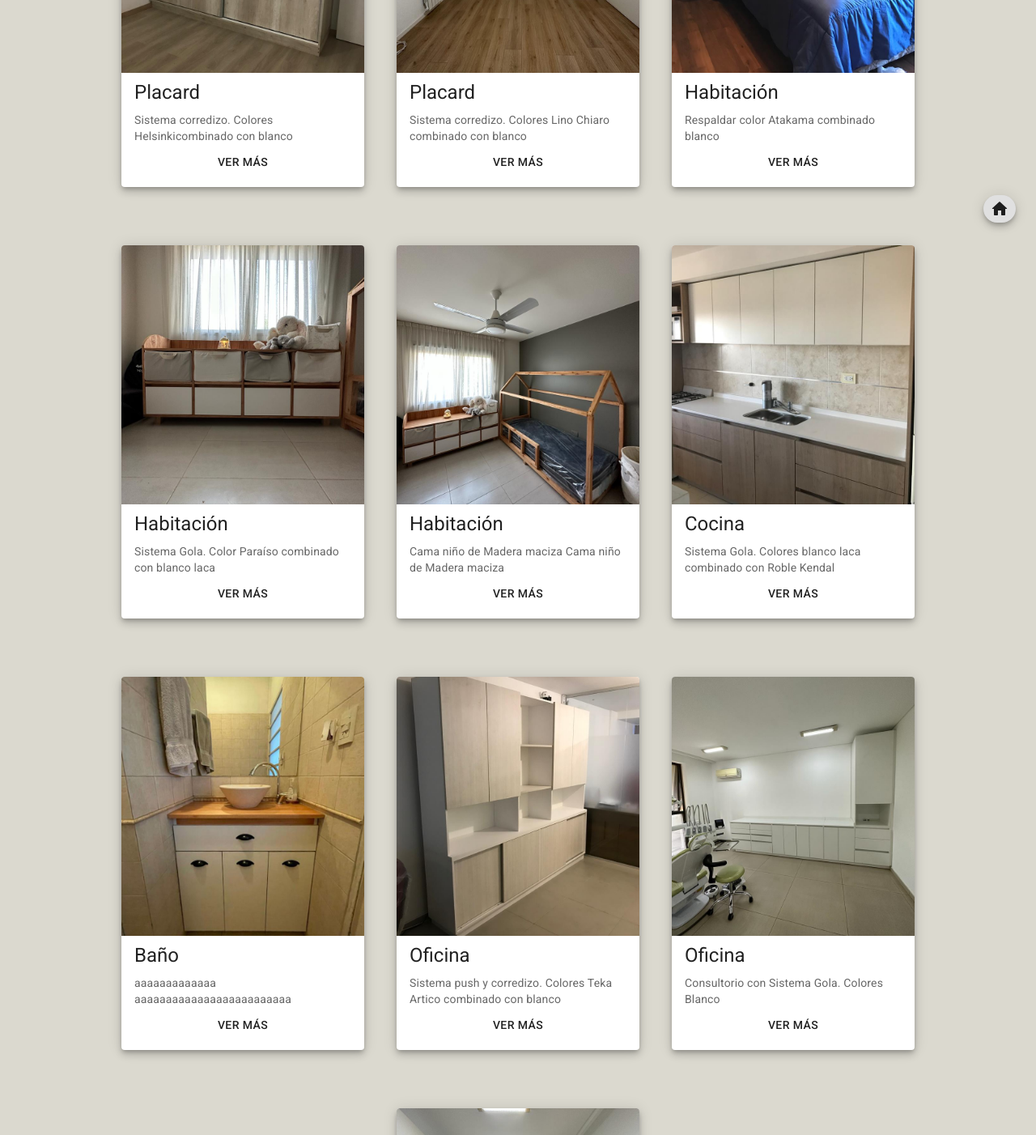
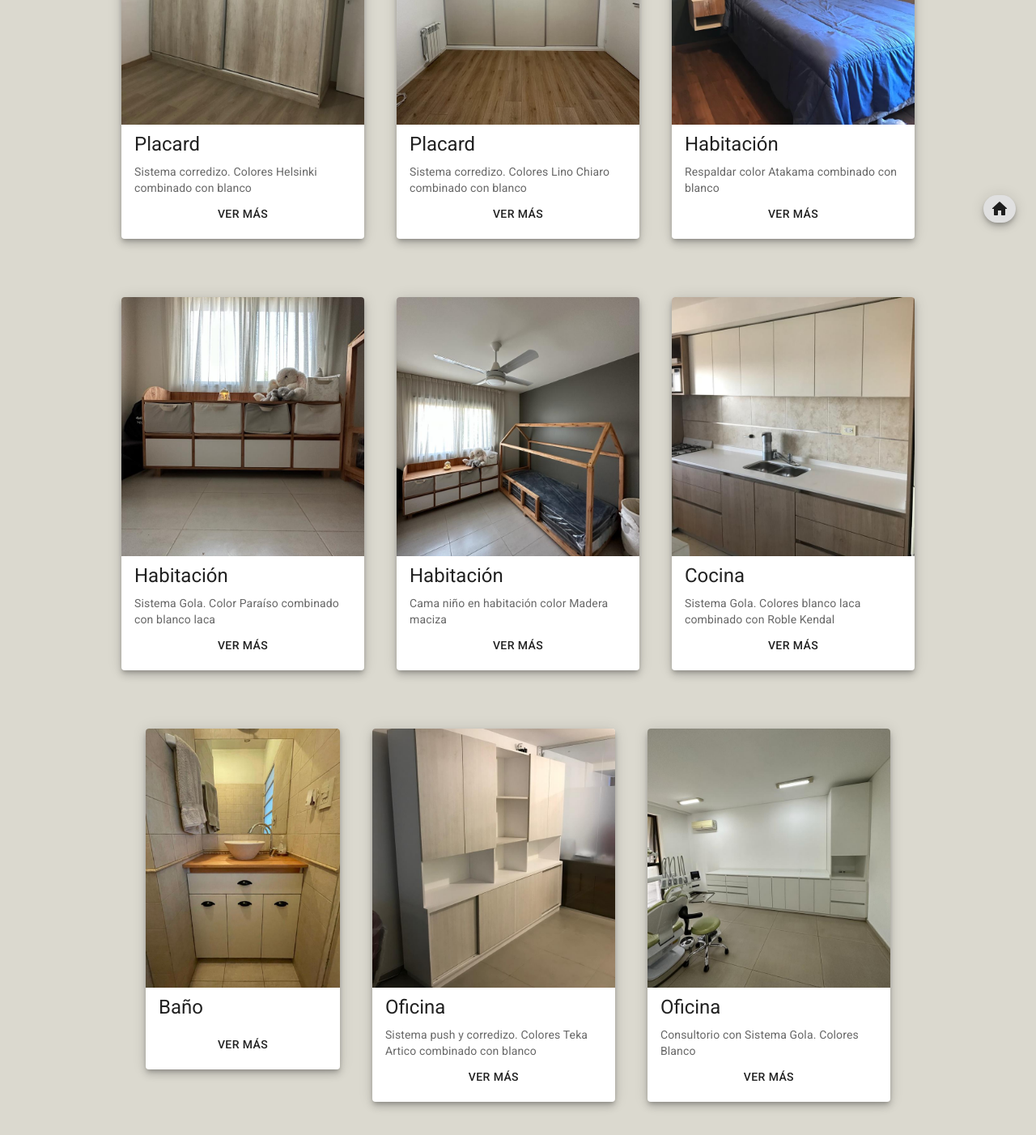
Before and after one commit to Jcruzcorti/raizcarpinteria, a Next.js app: page /categorias in a window 1280 px wide. Shown: the part 500-1902 px from the top of the page at 81% size. Built offline with nearby package versions, Linux system fonts and the light colour scheme.

Commit message:
We complete README.md

```diff
--- a/components/mock/Products.jsx
+++ b/components/mock/Products.jsx
@@ -8,7 +8,7 @@ export const productsData = [
         title: 'Placard',
         author: 'Ropero',
         category: 'Habitación',
-        description: 'Sistema corredizo. Colores Helsinkicombinado con blanco',
+        description: 'Sistema corredizo. Colores Helsinki combinado con blanco',
         hasMorePhotos: true,
     },
     {
@@ -27,7 +27,7 @@ export const productsData = [
         title: 'Habitación',
         author: 'Ropero',
         category: 'Habitación',
-        description: 'Respaldar color Atakama combinado blanco',
+        description: 'Respaldar color Atakama combinado con blanco',
         hasMorePhotos: false,
     },
 
@@ -46,7 +46,7 @@ export const productsData = [
         title: 'Habitación',
         author: 'Cama niño',
         category: 'Habitación',
-        description: ' Cama niño de Madera maciza Cama niño de Madera maciza',
+        description: ' Cama niño en habitación color Madera maciza ',
         hasMorePhotos: false,
     },
     {
@@ -65,7 +65,7 @@ export const productsData = [
         title: 'Baño',
         author: 'Ropero',
         category: 'Baño',
-        description: 'aaaaaaaaaaaaa aaaaaaaaaaaaaaaaaaaaaaaaa',
+        description: '',
         hasMorePhotos: false,
     },
     {
--- a/styles/Home.module.css
+++ b/styles/Home.module.css
@@ -12,7 +12,7 @@
   flex-direction: column;
   justify-content: space-between;
   align-items: center;
-  padding: 2rem;
+  padding: 6rem;
   min-height: 100vh;
   background-color: #dbd9cf;
 
@@ -623,7 +623,7 @@ color: #c6a88b;
 
     .pFooter{
       font-family: 'Mukta Mahee', sans-serif;
-      font-size: 16px;
+      font-size: 12px;
       color: #141414;
       margin: 0;
     }
```
Also changed, not shown: 1 other file (tests, documents, lock files or other folders).
